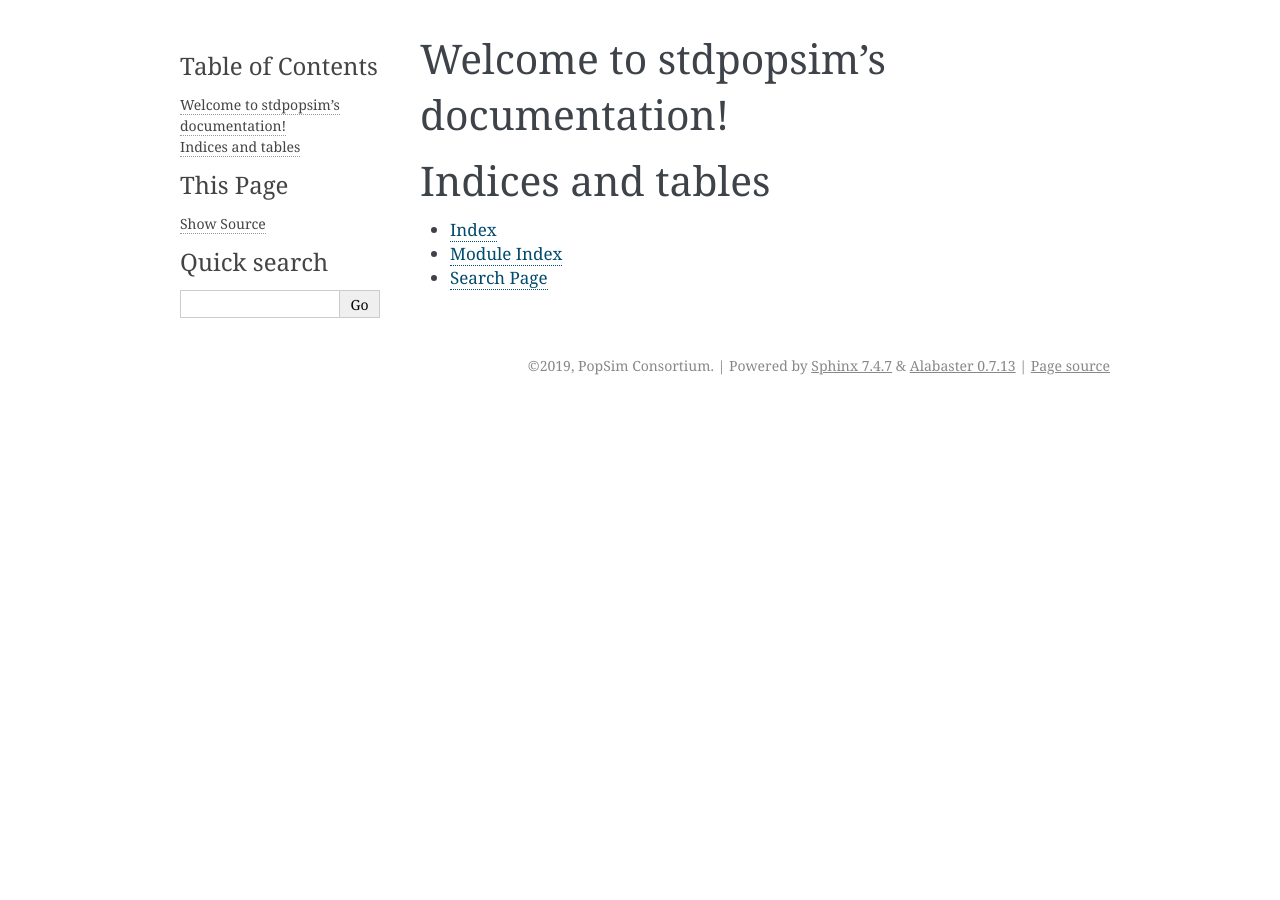
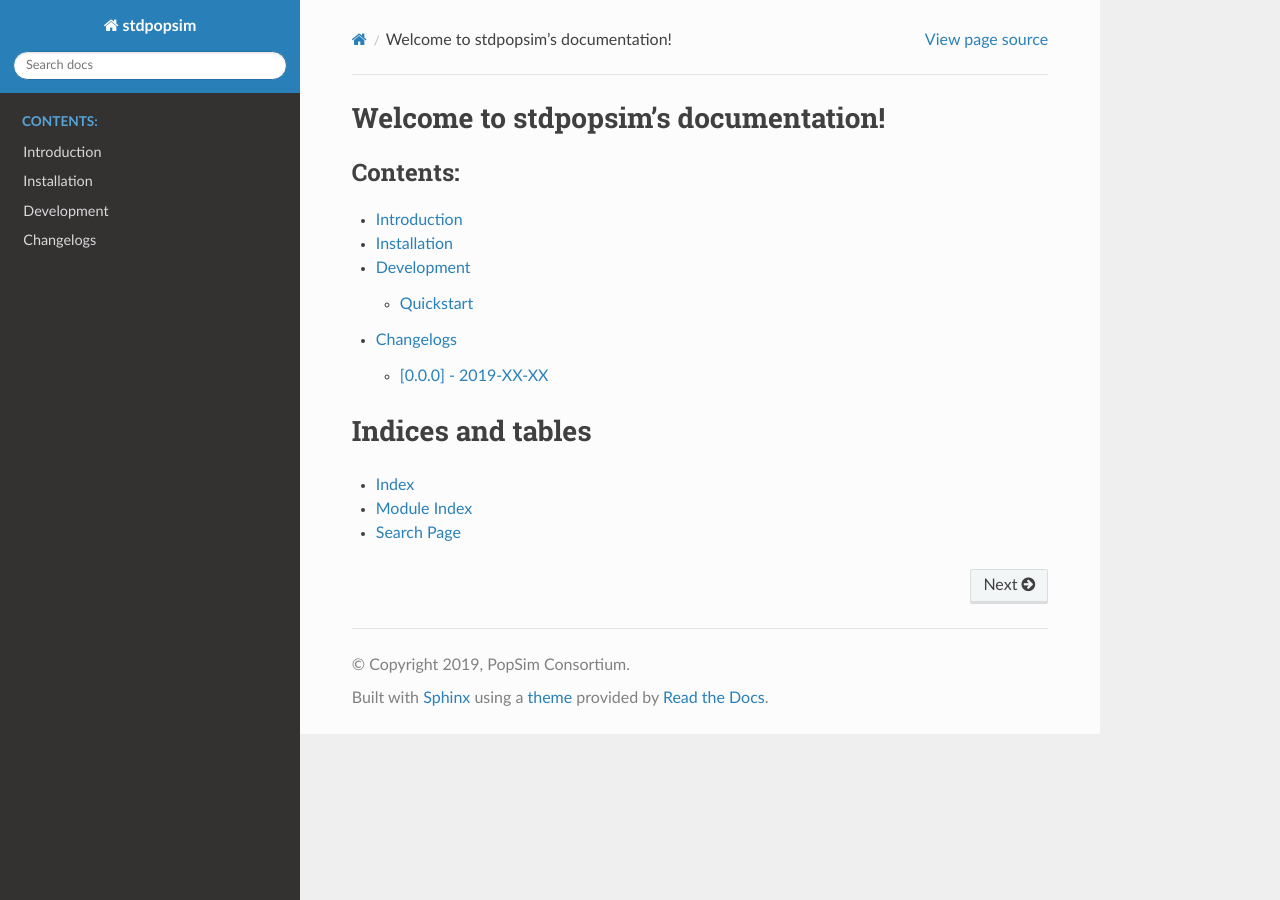
Before and after one commit to popsim-consortium/stdpopsim, a Sphinx documentation site: the page built from docs/index.rst, in a window 1280 px wide. Built offline with Sphinx 7.4.7 and the Read the Docs theme 2.0.0, drawn with Linux system fonts in a browser that asks for light colours; formulas are drawn with MathJax 3.

```diff
--- /dev/null
+++ b/CHANGELOG.rst
@@ -0,0 +1,5 @@
+--------------------
+[0.0.0] - 2019-XX-XX
+--------------------
+
+Initial release.
--- /dev/null
+++ b/docs/changelogs.rst
@@ -0,0 +1,5 @@
+==========
+Changelogs
+==========
+
+.. include:: ../CHANGELOG.rst
--- a/docs/conf.py
+++ b/docs/conf.py
@@ -80,7 +80,7 @@ pygments_style = None
 # The theme to use for HTML and HTML Help pages.  See the documentation for
 # a list of builtin themes.
 #
-html_theme = 'alabaster'
+html_theme = 'sphinx_rtd_theme'
 
 # Theme options are theme-specific and customize the look and feel of a theme
 # further.  For a list of options available for each theme, see the
@@ -184,7 +184,11 @@ epub_exclude_files = ['search.html']
 # -- Options for intersphinx extension ---------------------------------------
 
 # Example configuration for intersphinx: refer to the Python standard library.
-intersphinx_mapping = {'https://docs.python.org/': None}
+intersphinx_mapping = {
+        'https://docs.python.org/': None,
+        'tskit': ('https://tskit.readthedocs.io/en/stable', None),
+        'msprime': ('https://msprime.readthedocs.io/en/stable', None)
+}
 
 # -- Options for todo extension ----------------------------------------------
 
--- a/docs/index.rst
+++ b/docs/index.rst
@@ -10,7 +10,10 @@ Welcome to stdpopsim's documentation!
    :maxdepth: 2
    :caption: Contents:
 
-
+   introduction
+   installation
+   development
+   changelogs
 
 Indices and tables
 ==================
```
Also changed, not shown: docs/development.rst (added, +14 -0 lines), docs/installation.rst (added, +8 -0 lines), docs/introduction.rst (added, +12 -0 lines), 1 other file.
